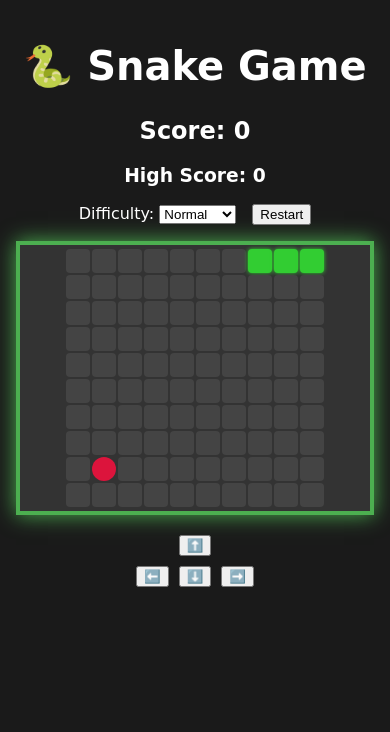
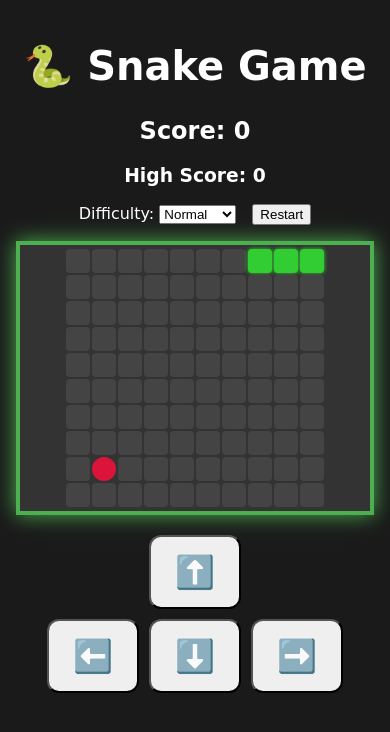
Before and after one commit to Kebhino/snake-game, a React (Create React App) app: page / in a window 390 px wide. Shown: the top 732 px of the page. Built offline with nearby package versions, Linux system fonts and the light colour scheme; no server answers.

Commit message:
hidding buttons on screens above 768px and fixing buttons sizes

```diff
--- a/src/SnakeGame.tsx
+++ b/src/SnakeGame.tsx
@@ -73,7 +73,18 @@ const SnakeGame = () => {
     setTimeout(() => setDirection(newDir), 0);
   };
 
-  const renderMobileControls = () => (
+  const renderMobileControls = () => {
+    if (window.innerWidth > 768) return null; // nie pokazuj na desktopie
+
+    const buttonStyle = {
+      fontSize: "2rem",
+      padding: "1rem 1.5rem",
+      borderRadius: "12px",
+      minWidth: "60px",
+      minHeight: "60px",
+    };
+
+    return (
       <div
         style={{
           display: "flex",
@@ -83,14 +94,23 @@ const SnakeGame = () => {
           marginTop: "20px",
         }}
       >
-      <button onClick={() => changeDirection([-1, 0])}>⬆️</button>
+        <button style={buttonStyle} onClick={() => changeDirection([-1, 0])}>
+          ⬆️
+        </button>
         <div style={{ display: "flex", gap: "10px" }}>
-        <button onClick={() => changeDirection([0, -1])}>⬅️</button>
-        <button onClick={() => changeDirection([1, 0])}>⬇️</button>
-        <button onClick={() => changeDirection([0, 1])}>➡️</button>
+          <button style={buttonStyle} onClick={() => changeDirection([0, -1])}>
+            ⬅️
+          </button>
+          <button style={buttonStyle} onClick={() => changeDirection([1, 0])}>
+            ⬇️
+          </button>
+          <button style={buttonStyle} onClick={() => changeDirection([0, 1])}>
+            ➡️
+          </button>
         </div>
       </div>
     );
+  };
 
   useEffect(() => {
     const handleKeyDown = (e: KeyboardEvent) => {
```
Lines whose indentation alone changed are shown as unchanged.
